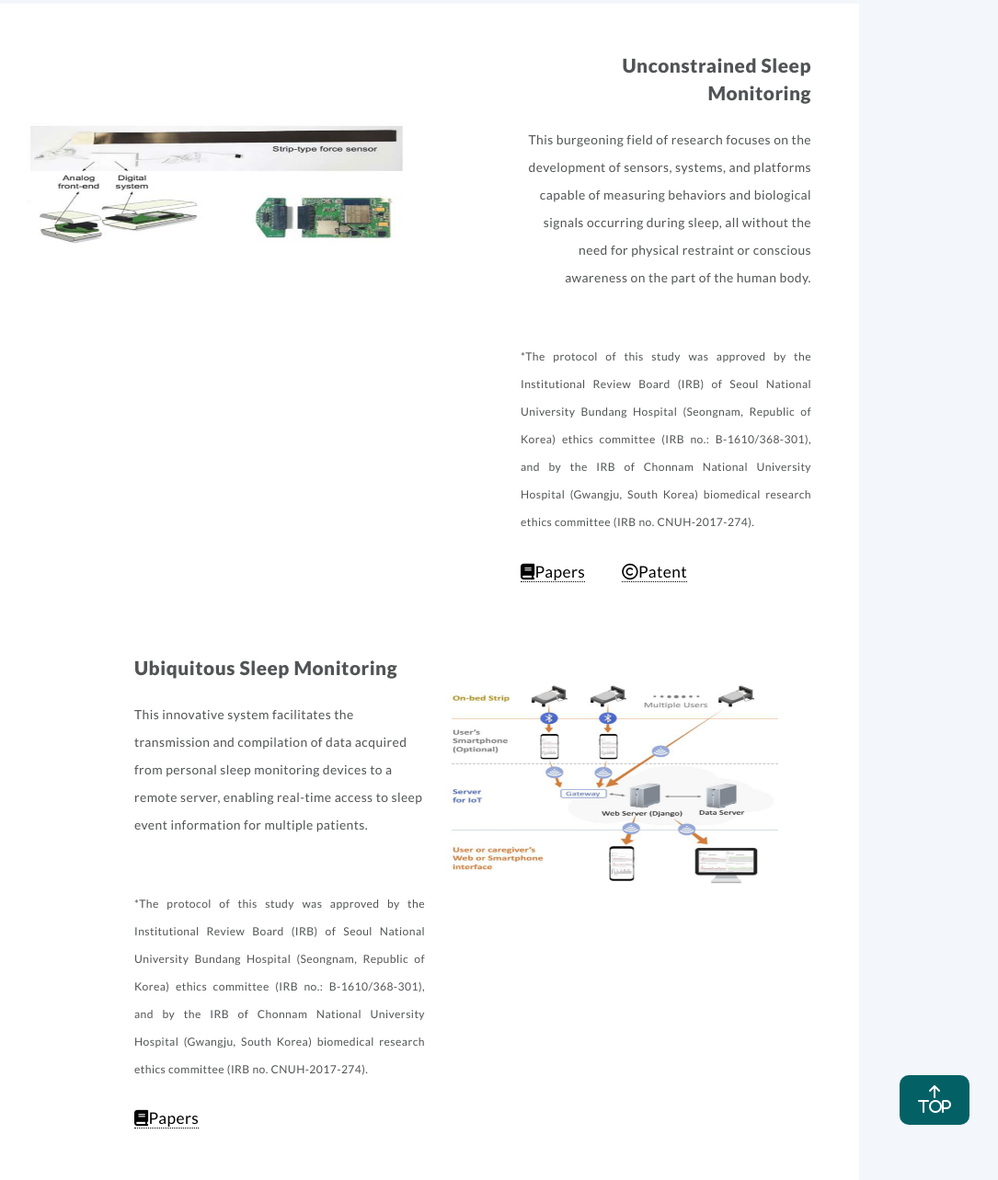
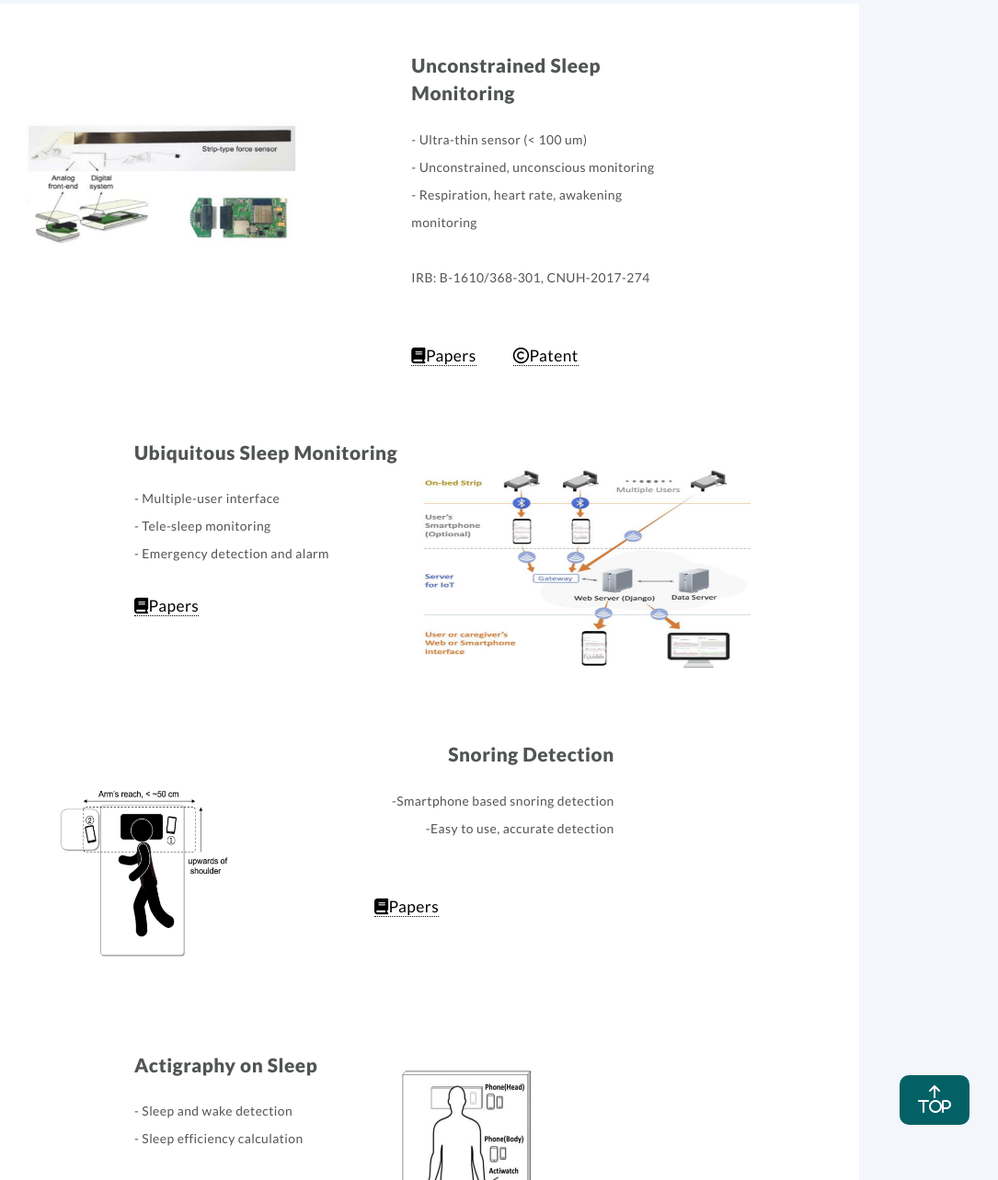
Before and after one commit to ydon1111/ydon1111.github.io, a Jekyll site: the page built from htmls/research/sleep.html, in a window 1280 px wide and 1400 px high, scrolled down 1111 px, cut to the strip 117-1400 px from the top of the window. Shown: the whole strip at 92% size, without its empty margins (186-1271 px from the left). Built offline with Jekyll 4.4.1, drawn with Linux system fonts in a browser that asks for light colours; nearby versions of some CDN libraries; some of the changed text lies outside the part shown.

Commit message:
sleep research update

```diff
--- a/htmls/research/disease_prediction.html
+++ b/htmls/research/disease_prediction.html
@@ -97,7 +97,7 @@ layout: default
 
 		<!-- Content -->
 		<div class="content">
-			<section class="image-with-text">
+			<section class="image-with-text" id="animated-section">
 				<img src="/images/research/dark/DiseasePrediction_dark.png" alt="" height="280px">
 				<div class="text-over-image hidden-header">
 					<header>
--- a/htmls/research/sleep.html
+++ b/htmls/research/sleep.html
@@ -123,31 +123,23 @@ layout: default
 			<div class="section">
 				<section class="image-and-content">
 					<div class="image-container">
-						<img src="/images/research/BIOMEDICAL SIGNAL MONITORING/3/unconstrainedSleepMonitoring.png"
-							alt="" height="280px" width="420px">
+						<a class="image featured"><img
+								src="/images/research/BIOMEDICAL SIGNAL MONITORING/3/unconstrainedSleepMonitoring.png"
+								alt="" height="280px" width="420px"></a>
 					</div>
 
 					<div class="content-container">
-						<div class="righty">
+						<div class="lefty">
 							<header>
 								<h3>Unconstrained Sleep Monitoring</h3>
 							</header>
-							<p>This burgeoning field of research focuses on the development of sensors,
-								systems,
-								and platforms capable of measuring behaviors and biological signals occurring during sleep,
-								all
-								without the need for physical restraint or conscious awareness on the part of the human
-								body.
+							<p>- Ultra-thin sensor (< 100 um)<br>
+									- Unconstrained, unconscious monitoring<br>
+									- Respiration, heart rate, awakening monitoring<br>
+									<br>
+									IRB: B-1610/368-301, CNUH-2017-274
 							</p>
 							<br>
-							<p style="font-size: 0.7em; text-align: justify;">
-								*The protocol of this study was approved by the Institutional Review Board (IRB) of Seoul
-								National University Bundang Hospital (Seongnam, Republic of Korea) ethics committee (IRB
-								no.:
-								B-1610/368-301), and by the IRB of Chonnam National University Hospital (Gwangju, South
-								Korea)
-								biomedical research ethics committee (IRB no. CNUH-2017-274).
-							</p>
 						</div>
 
 						<!-- Toggle buttons for "Paper" and "Patent" paragraphs -->
@@ -162,8 +154,8 @@ layout: default
 							</ul>
 							<Ul>
 								<li> <a class="nav-link-research"
-										onclick="toggleParagraph('unconstrainedSleepMonitoring', 'patent')" href="#"><span
-											class="icon fa-regular fa-copyright"></span>Patent</a>
+										onclick="toggleParagraph('unconstrainedSleepMonitoring', 'patent')"
+										href="#"><span class="icon fa-regular fa-copyright"></span>Patent</a>
 								</li>
 							</Ul>
 						</div>
@@ -211,19 +203,12 @@ layout: default
 								<h3>Ubiquitous Sleep Monitoring
 								</h3>
 							</header>
-							<p>This innovative system facilitates the transmission and compilation of data
-								acquired from personal sleep monitoring devices to a remote server, enabling real-time
-								access to
-								sleep event information for multiple patients.
-							</p><br>
-							<p style="font-size: 0.7em; text-align: justify;">
-								*The protocol of this study was approved by the Institutional Review Board (IRB) of Seoul
-								National University Bundang Hospital (Seongnam, Republic of Korea) ethics committee (IRB
-								no.:
-								B-1610/368-301), and by the IRB of Chonnam National University Hospital (Gwangju, South
-								Korea)
-								biomedical research ethics committee (IRB no. CNUH-2017-274).
+							<p>
+								- Multiple-user interface<br>
+								- Tele-sleep monitoring<br>
+								- Emergency detection and alarm
 							</p>
+
 						</div>
 
 						<div class="row">
@@ -257,8 +242,9 @@ layout: default
 			<div class>
 				<section class="image-and-content">
 					<div class="image-container">
-						<img src="/images/research/BIOMEDICAL SIGNAL MONITORING/3/snoringDetection.png" alt=""
-							height="280px" width="420px">
+						<a class="image featured"><img
+								src="/images/research/BIOMEDICAL SIGNAL MONITORING/3/snoringDetection.png" alt=""
+								height="280px" width="420px"></a>
 					</div>
 					<div class="content-container">
 						<div class="righty">
@@ -266,9 +252,8 @@ layout: default
 								<h3>Snoring Detection
 								</h3>
 							</header>
-							<p align="justify">This cutting-edge technology enables the real-time recording of sounds using
-								everyday smart devices, while employing advanced acoustic analysis techniques to swiftly and
-								accurately detect the presence of snoring.
+							<p>-Smartphone based snoring detection<br>
+								-Easy to use, accurate detection<br>
 							</p><br>
 						</div>
 
@@ -277,8 +262,8 @@ layout: default
 						<div class="row">
 							<ul>
 								<li>
-									<a class="nav-link-research" onclick="toggleParagraph('snoringDetection','paper')" href="#"><span
-											class="icon fa-solid fa-book"></span>Papers</a>
+									<a class="nav-link-research" onclick="toggleParagraph('snoringDetection','paper')"
+										href="#"><span class="icon fa-solid fa-book"></span>Papers</a>
 								</li>
 							</ul>
 						</div>
@@ -304,20 +289,18 @@ layout: default
 								<h3>Actigraphy on Sleep
 								</h3>
 							</header>
-							<p align="justify">This cutting-edge innovation utilizes a wristband-type actigraph to record
-								and
-								meticulously analyze movements during sleep, providing a compreensive and real-time
-								evaluation
-								of sleep quality.
-							</p><br>
+							<p>
+								- Sleep and wake detection<br>
+								- Sleep efficiency calculation<br>
+							</p>
 						</div>
 
 
 						<div class="row">
 							<ul>
 								<li>
-									<a class="nav-link-research" onclick="toggleParagraph('actigraphyOnSleep','paper')" href="#"><span
-											class="icon fa-solid fa-book"></span>Papers</a>
+									<a class="nav-link-research" onclick="toggleParagraph('actigraphyOnSleep','paper')"
+										href="#"><span class="icon fa-solid fa-book"></span>Papers</a>
 								</li>
 							</ul>
 							<Ul>
@@ -346,8 +329,9 @@ layout: default
 
 					</div>
 					<div class="image-container">
-						<img src="/images/research/BIOMEDICAL SIGNAL MONITORING/3/actigraphyOnSleep.png" alt=""
-							height="280px" width="420px">
+						<a class="image featured"><img
+								src="/images/research/BIOMEDICAL SIGNAL MONITORING/3/actigraphyOnSleep.png" alt=""
+								height="280px" width="420px"></a>
 					</div>
 				</section>
 			</div>
@@ -357,32 +341,21 @@ layout: default
 			<div class>
 				<section class="image-and-content">
 					<div class="image-container">
-						<img src="/images/research/DIGITAL MEDICINE/Medical Device Development Tool.png" alt=""
-							height="280px" width="420px">
+						<a class="image featured"><img
+								src="/images/research/DIGITAL MEDICINE/Medical Device Development Tool.png" alt=""
+								height="280px" width="420px"></a>
 					</div>
 					<div class="content-container">
-						<div class="righty">
+						<div class="lefty">
 							<header>
-								<h3>Medical Device Dev. Tool
+								<h3>Sleep monitoring device evaluation
 								</h3>
 							</header>
-							<p align="justify">The purpose of this project is to explore the sleep analysis capabilities
-								of
-								Home
-								Sleep Apnea Testing (HSAT) as an alternative to the traditionally used Polysomnography
-								(PSG).
-								Our primary focus is to scrutinize approval trends for sleep analysis devices, elucidate
-								their
-								evaluation criteria, and establish a framework for the universal and objective
-								assessment of
-								devices that are currently self-verified by manufacturers. Furthermore, by developing a
-								simulator tailored to generate events associated with sleep disorders and stages, we aim
-								to
-								enhance clinical efficiency and reliability. Ultimately, our research aims to set a
-								robust
-								and
-								objective foundation for the evaluation of sleep analysis technology.
-							</p><br>
+							<p>
+								- Digital evaluation platform<br>
+								- Sleep event and signal generator<br>
+								- Standard PSG dataset
+							</p>
 
 						</div>
 
```
Also changed, not shown: htmls/research/pain.html (+22 -28 lines).
